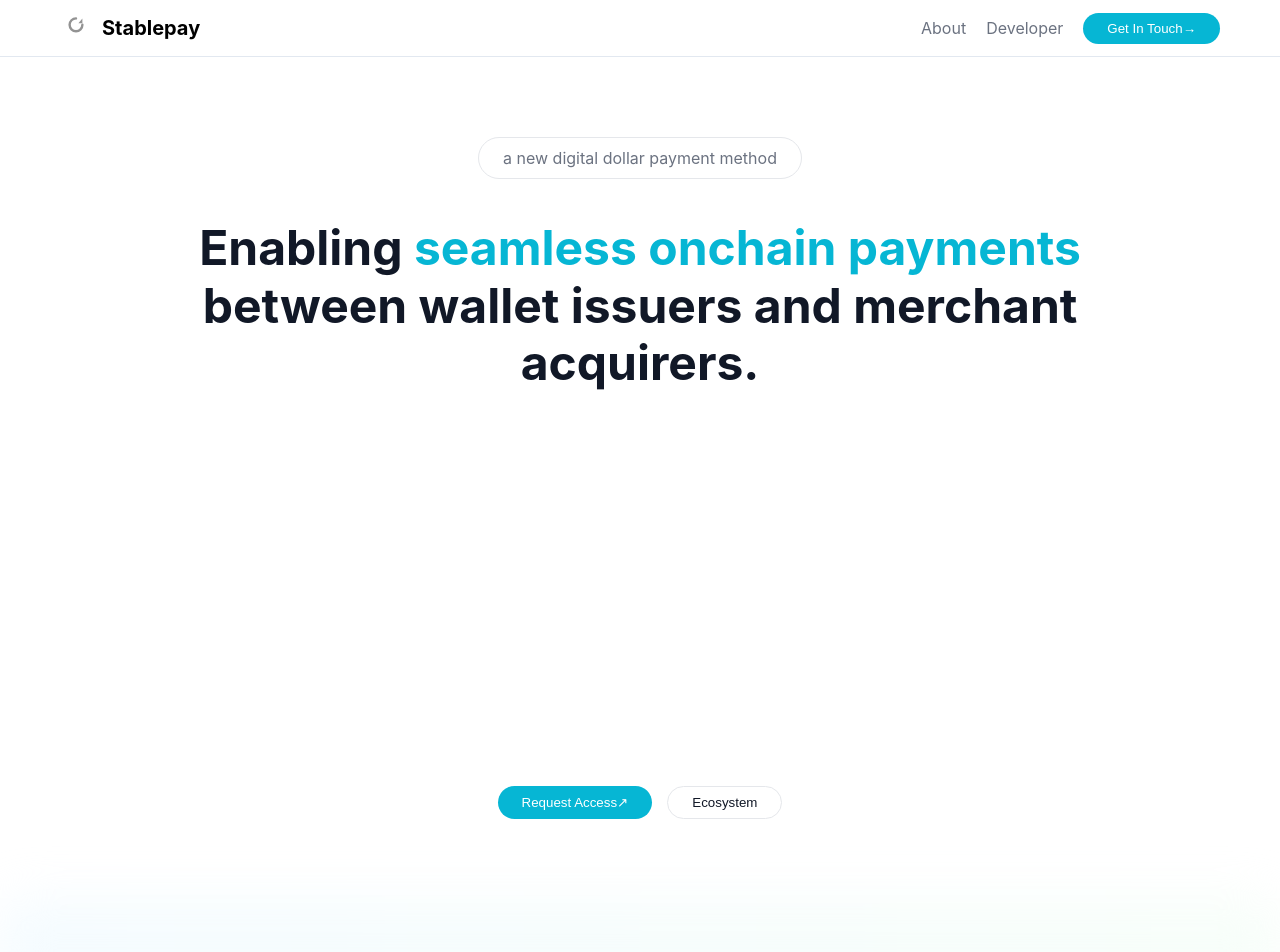
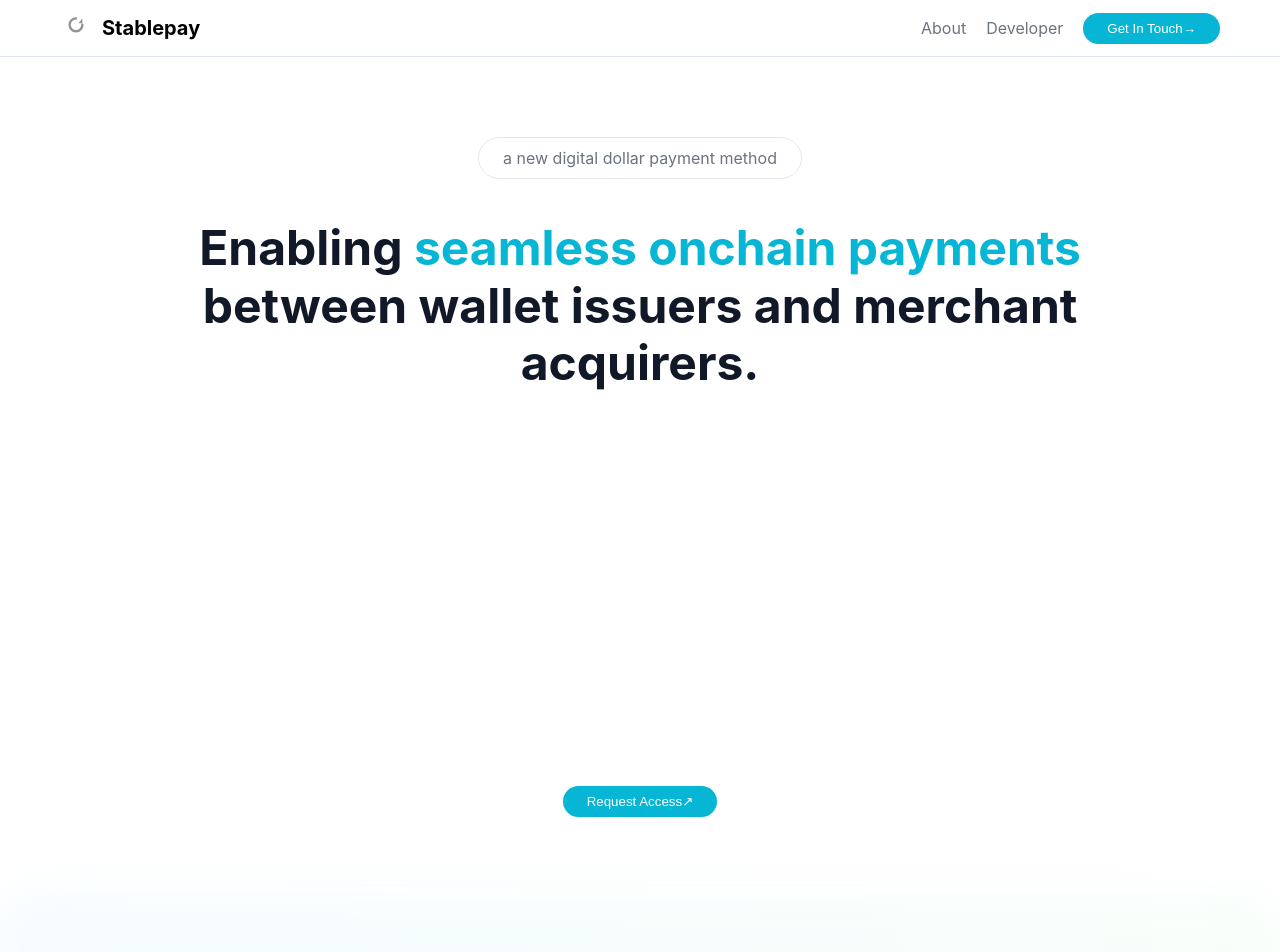
Before and after one commit to KartikeyaNainkhwal/cbde, a React (Vite) app in the folder vite-project/: page / in a window 1280 px wide. Shown: the top 952 px of the page. Built offline with nearby package versions, Linux system fonts and the light colour scheme.

Commit message:
Update Hero.tsx

```diff
--- a/vite-project/src/components/Hero.tsx
+++ b/vite-project/src/components/Hero.tsx
@@ -19,7 +19,6 @@ function Hero() {
             <button className="btn btn-primary">
               Request Access <span className="icon">↗</span>
             </button>
-            <button className="btn btn-outline">Ecosystem</button>
           </div>
         </div>
       </section>
```
